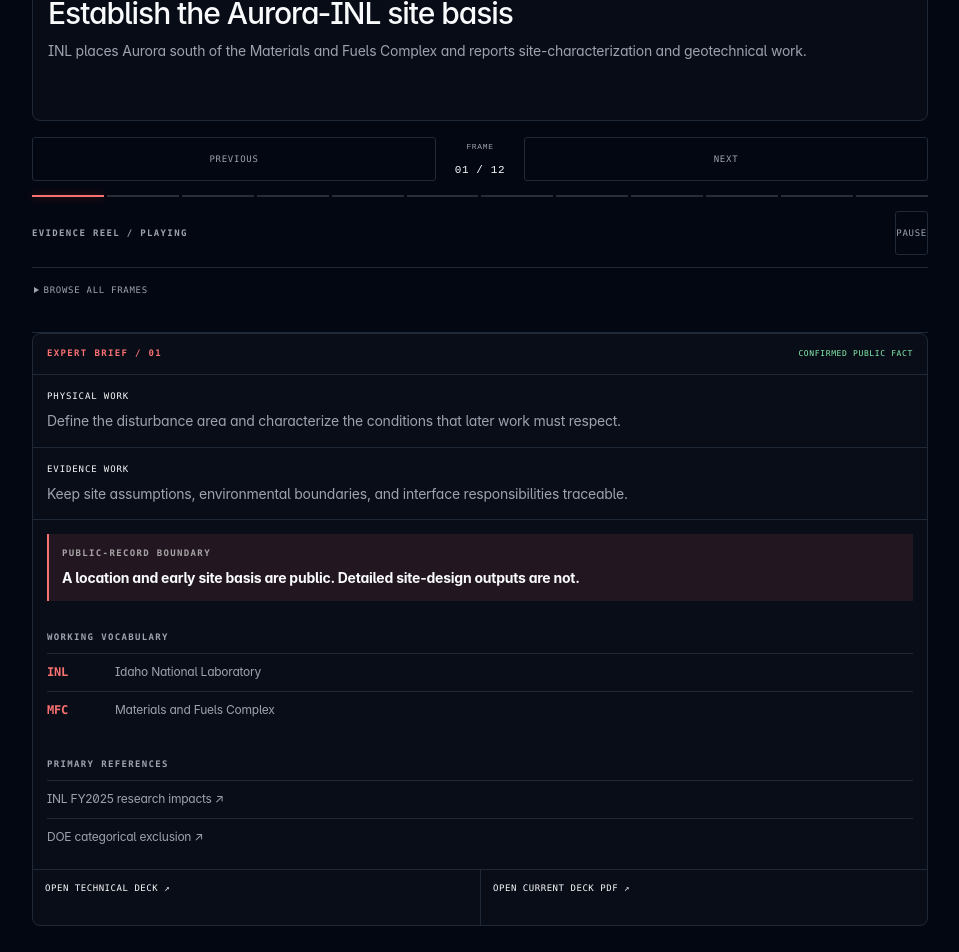
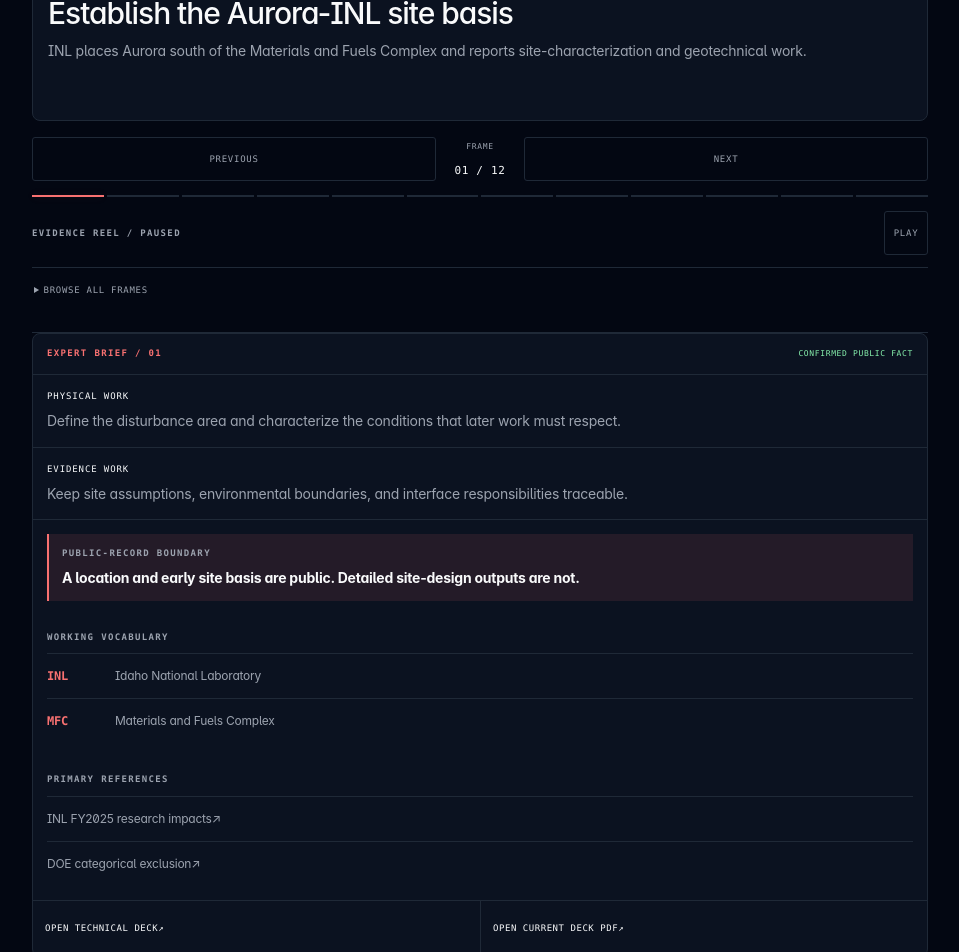
Before and after one commit to lucaschatham/lucaschatham, a Next.js app: page /side-quests/aurora-inl in a window 1280 px wide. Shown: the part 1260-2212 px from the top of the page, without its empty margins (160-1119 px from the left). Built offline with nearby package versions, Linux system fonts and the light colour scheme.

Commit message:
Repair Aurora playback and controls

```diff
--- a/app/global.css
+++ b/app/global.css
@@ -1396,7 +1396,7 @@ button:focus-visible,
 .aurora-boundary > p,
 .aurora-controls-head > p {
   color: var(--pulse);
-  font-family: "Geist Mono", monospace;
+  font-family: var(--font-mono);
   font-size: 9px;
   font-weight: 600;
   letter-spacing: .15em;
@@ -1484,7 +1484,7 @@ button:focus-visible,
   background: rgba(18, 19, 22, .58);
   margin: 0;
   color: rgba(240, 240, 236, .72);
-  font-family: "Geist Mono", monospace;
+  font-family: var(--font-mono);
   font-size: 8px;
   letter-spacing: .08em;
   text-transform: uppercase;
@@ -1501,7 +1501,7 @@ button:focus-visible,
   border: 1px solid rgba(240, 240, 236, .17);
   background: rgba(18, 19, 22, .58);
   color: rgba(240, 240, 236, .78);
-  font-family: "Geist Mono", monospace;
+  font-family: var(--font-mono);
   font-size: 8px;
   letter-spacing: .07em;
   line-height: 1.35;
@@ -1520,7 +1520,7 @@ button:focus-visible,
   align-content: start;
   border: 1px solid var(--line);
   border-radius: 0 0 8px 8px;
-  background: rgba(240, 240, 236, .025);
+  background: var(--surface);
   animation: aurora-caption-in .35s ease both;
 }
 
@@ -1534,7 +1534,7 @@ button:focus-visible,
 .aurora-caption-status,
 .aurora-caption-frame {
   margin: 0;
-  font-family: "Geist Mono", monospace;
+  font-family: var(--font-mono);
   font-size: 9px;
   letter-spacing: .08em;
   line-height: 1.35;
@@ -1586,12 +1586,13 @@ button:focus-visible,
 
 .aurora-stage-navigation button,
 .aurora-controls-head button {
+  min-width: 44px;
   min-height: 44px;
   border: 1px solid var(--line);
   border-radius: 3px;
   background: transparent;
   color: var(--gray-400);
-  font-family: "Geist Mono", monospace;
+  font-family: var(--font-mono);
   font-size: 9px;
   letter-spacing: .08em;
   text-transform: uppercase;
@@ -1601,8 +1602,8 @@ button:focus-visible,
 
 .aurora-stage-navigation button:hover,
 .aurora-controls-head button:hover:not(:disabled) {
-  border-color: rgba(240, 240, 236, .32);
-  background: rgba(240, 240, 236, .05);
+  border-color: var(--line-strong);
+  background: var(--surface-raised);
   color: var(--silver-100);
 }
 
@@ -1612,7 +1613,7 @@ button:focus-visible,
   margin: 0;
   place-items: center;
   color: var(--steel-500);
-  font-family: "Geist Mono", monospace;
+  font-family: var(--font-mono);
   font-size: 8px;
   letter-spacing: .08em;
   line-height: 1.2;
@@ -1637,11 +1638,11 @@ button:focus-visible,
 
 .aurora-progress span {
   height: 2px;
-  background: rgba(240, 240, 236, .16);
-}
-
-.aurora-progress span.is-complete { background: rgba(240, 240, 236, .46); }
-.aurora-progress span.is-current { background: var(--pulse); box-shadow: 0 0 9px rgba(240, 68, 56, .45); }
+  background: var(--line);
+}
+
+.aurora-progress span.is-complete { background: var(--line-strong); }
+.aurora-progress span.is-current { background: var(--pulse); box-shadow: 0 0 9px var(--pulse-soft); }
 
 .aurora-controls-head {
   display: flex;
@@ -1662,7 +1663,7 @@ button:focus-visible,
   min-height: 44px;
   padding: 0 2px;
   color: var(--gray-400);
-  font-family: "Geist Mono", monospace;
+  font-family: var(--font-mono);
   font-size: 9px;
   letter-spacing: .08em;
   line-height: 44px;
@@ -1688,11 +1689,11 @@ button:focus-visible,
   padding: 7px 8px;
   align-items: center;
   gap: 6px;
-  border: 1px solid rgba(240, 240, 236, .22);
+  border: 1px solid var(--line-strong);
   border-radius: 3px;
   background: transparent;
   color: var(--steel-500);
-  font-family: "Geist Mono", monospace;
+  font-family: var(--font-mono);
   font-size: 8px;
   line-height: 1.2;
   text-align: left;
@@ -1703,13 +1704,14 @@ button:focus-visible,
 .aurora-stage-list button span { color: var(--silver-100); }
 .aurora-stage-list button:hover { color: var(--silver-100); border-color: var(--silver-100); }
 .aurora-stage-list button[aria-current="step"] {
-  border-color: var(--pulse);
-  background: var(--pulse);
-  color: var(--shadow-900);
+  border-color: var(--action-bg);
+  background: var(--action-bg);
+  color: var(--action-fg);
   font-weight: 700;
-  box-shadow: 0 0 14px rgba(240, 68, 56, .32);
+  box-shadow: 0 0 14px var(--pulse-soft);
   transform: scale(1.08);
 }
+.aurora-stage-list button[aria-current="step"] span { color: var(--action-fg); }
 
 .aurora-method h2 {
   margin: 7px 0 10px;
@@ -1729,7 +1731,7 @@ button:focus-visible,
   overflow: hidden;
   border: 1px solid var(--line);
   border-radius: 8px;
-  background: rgba(240, 240, 236, .025);
+  background: var(--surface);
 }
 
 .aurora-brief > header {
@@ -1743,7 +1745,7 @@ button:focus-visible,
 
 .aurora-status {
   flex: none;
-  font-family: "Geist Mono", monospace;
+  font-family: var(--font-mono);
   font-size: 8px;
   letter-spacing: .08em;
   text-transform: uppercase;
@@ -1757,7 +1759,7 @@ button:focus-visible,
 .aurora-brief dt {
   margin-bottom: 7px;
   color: var(--silver-100);
-  font-family: "Geist Mono", monospace;
+  font-family: var(--font-mono);
   font-size: 9px;
   letter-spacing: .1em;
   text-transform: uppercase;
@@ -1770,7 +1772,7 @@ button:focus-visible,
   border-left: 2px solid var(--pulse);
   background: var(--pulse-soft);
 }
-.aurora-boundary > p { margin-bottom: 7px; color: rgba(240, 240, 236, .65); }
+.aurora-boundary > p { margin-bottom: 7px; color: var(--steel-500); }
 .aurora-boundary strong { display: block; color: var(--silver-100); font-size: 14px; line-height: 1.43; }
 
 .aurora-vocabulary,
@@ -1781,6 +1783,8 @@ button:focus-visible,
 .aurora-vocabulary summary {
   display: grid;
   grid-template-columns: 60px 1fr;
+  min-height: 44px;
+  align-items: center;
   gap: 8px;
   padding: 10px 0;
   color: var(--gray-400);
@@ -1788,12 +1792,14 @@ button:focus-visible,
   font-size: 12px;
   line-height: 1.35;
 }
-.aurora-vocabulary summary span { color: var(--pulse); font-family: "Geist Mono", monospace; font-weight: 600; }
+.aurora-vocabulary summary span { color: var(--pulse); font-family: var(--font-mono); font-weight: 600; }
 
 .aurora-sources ul { margin: 0; padding: 0; list-style: none; }
 .aurora-sources li { border-top: 1px solid var(--line); }
 .aurora-sources a {
-  display: block;
+  display: flex;
+  min-height: 44px;
+  align-items: center;
   padding: 10px 0;
   color: var(--gray-400);
   font-size: 12px;
@@ -1809,10 +1815,12 @@ button:focus-visible,
   border-top: 1px solid var(--line);
 }
 .aurora-deck-links a {
+  display: flex;
   min-height: 55px;
+  align-items: center;
   padding: 12px;
   color: var(--silver-100);
-  font-family: "Geist Mono", monospace;
+  font-family: var(--font-mono);
   font-size: 9px;
   line-height: 1.35;
   letter-spacing: .06em;
@@ -1821,7 +1829,7 @@ button:focus-visible,
   transition: background .15s, color .15s;
 }
 .aurora-deck-links a + a { border-left: 1px solid var(--line); }
-.aurora-deck-links a:hover { background: var(--pulse); color: var(--shadow-900); }
+.aurora-deck-links a:hover { background: var(--action-bg); color: var(--action-fg); }
 
 .aurora-method { padding: 34px 8px 10px; }
 .aurora-method > p:first-child { color: var(--pulse); }
--- a/components/aurora-deployment-experience.tsx
+++ b/components/aurora-deployment-experience.tsx
@@ -273,7 +273,7 @@ const deckPdfUrl = "https://docs.google.com/presentation/d/1hhIpVdlBl8Qxthosrzoj
 
 export function AuroraDeploymentExperience({ tags }: { tags?: string[] }) {
   const [activeIndex, setActiveIndex] = useState(0);
-  const [isPaused, setIsPaused] = useState(false);
+  const [isPaused, setIsPaused] = useState(true);
   const [isReelVisible, setIsReelVisible] = useState(false);
   const [prefersReducedMotion, setPrefersReducedMotion] = useState(false);
   const reelViewportRef = useRef<HTMLDivElement>(null);
@@ -291,9 +291,11 @@ export function AuroraDeploymentExperience({ tags }: { tags?: string[] }) {
 
   useEffect(() => {
     const syncFromHash = () => {
-      const requested = window.location.hash.match(/stage-(\d{2})/)?.[1];
+      const requested = window.location.hash.match(/^#stage-(\d{2})$/)?.[1];
       const nextIndex = stages.findIndex((candidate) => candidate.number === requested);
-      if (nextIndex >= 0) setActiveIndex(nextIndex);
+
+      setIsPaused(true);
+      setActiveIndex(nextIndex >= 0 ? nextIndex : 0);
     };
 
     syncFromHash();
@@ -466,7 +468,8 @@ export function AuroraDeploymentExperience({ tags }: { tags?: string[] }) {
               type="button"
               onClick={togglePlayback}
               disabled={prefersReducedMotion}
-              aria-pressed={isPaused}
+              aria-pressed={isPlaying}
+              aria-label={isPlaying ? "Pause evidence reel" : "Play evidence reel"}
             >
               {isPlaying ? "Pause" : "Play"}
             </button>
```
